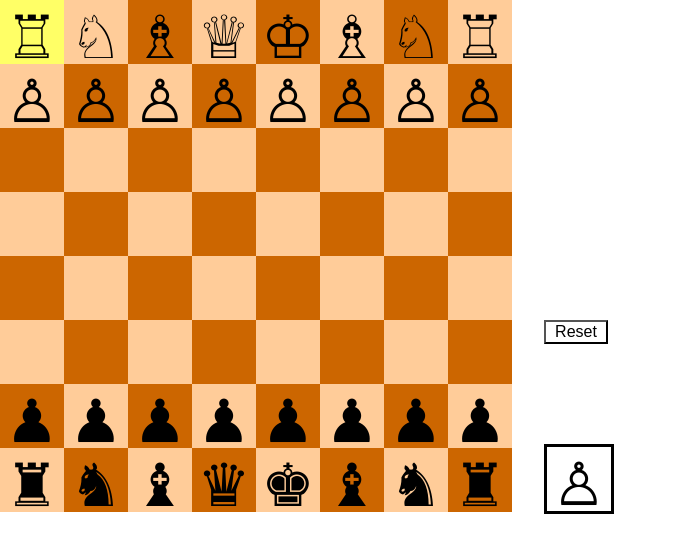
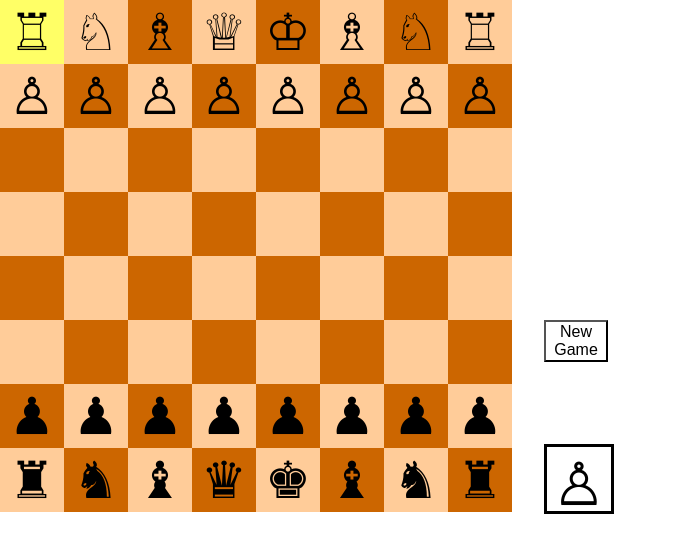
Before and after one commit to pmcgoort/Chess, a React (Create React App) app: page / in a window 1280 px wide. Shown: the top 552 px of the page, without its empty margins (0-677 px from the left). Built offline with nearby package versions, Linux system fonts and the light colour scheme.

Commit message:
Fixed bugs
Fixed board shift issue

```diff
--- a/package.json
+++ b/package.json
@@ -15,6 +15,8 @@
   },
   "scripts": {
     "start": "react-scripts start",
+    "predeploy": "npm run build",
+    "deploy": "gh-pages -d build",
     "build": "react-scripts build",
     "test": "react-scripts test",
     "eject": "react-scripts eject"
@@ -36,5 +38,8 @@
       "last 1 firefox version",
       "last 1 safari version"
     ]
+  },
+  "devDependencies": {
+    "gh-pages": "^3.1.0"
   }
 }
--- a/src/App.min.css
+++ b/src/App.min.css
@@ -1 +1 @@
-.blackSquare{background-color:#cc6600}.whiteSquare{background-color:#ffcc99}.clickedSquare{background-color:green}.square{height:8vh;width:8vh;display:inline-block}.square:hover{background-color:#ffff66}.newRow{height:8vh}.piece{text-align:center;font-size:7.44vh}.hide{display:none}#pawnChange{position:absolute;left:68vh;top:4vh;font-size:2vh}.pawnChangeButton{display:block;font-size:2vh;width:8vh;background-color:white}.pawnChangeButton:hover{background-color:black;color:white}#reset{position:absolute;left:68vh;top:40vh;background-color:white;width:8vh;font-size:2vh}#reset:hover{background-color:black;color:white}#turn{position:absolute;left:68vh;top:48vh;font-size:7.44vh;border-style:solid;border-width:.4vh;width:8vh;height:8vh;text-align:center}
+.blackSquare{background-color:#cc6600}.whiteSquare{background-color:#ffcc99}.clickedSquare{background-color:green}.square{z-index:1;height:8vh;width:8vh;display:inline-block}.emptySquare{z-index:-1;font-size:20px;color:rgba(55,0,0,0)}.square:hover{background-color:#ffff66}.newRow{height:8vh}.piece{text-align:center;height:8vh;width:8vh;display:inline-block;font-size:6.4vh}.hide{display:none}#pawnChange{position:absolute;left:68vh;top:4vh;font-size:2vh}.pawnChangeButton{display:block;font-size:2vh;width:8vh;background-color:white}.pawnChangeButton:hover{background-color:black;color:white}#reset{position:absolute;left:68vh;top:40vh;background-color:white;width:8vh;font-size:2vh}#reset:hover{background-color:black;color:white}#turn{position:absolute;left:68vh;top:48vh;font-size:7.44vh;border-style:solid;border-width:.4vh;width:8vh;height:8vh;text-align:center}#message{font-size:4vh}
--- a/src/App.scss
+++ b/src/App.scss
@@ -13,9 +13,16 @@ $size: 8vh;
 }
 
 .square{
+  z-index: 1;
   height: $size;
   width: $size;
   display: inline-block;
+}
+
+.emptySquare{
+  z-index: -1;
+  font-size: 20px;
+  color: rgba(55,0,0,0);
 }
 
 .square:hover{
@@ -28,7 +35,10 @@ $size: 8vh;
 
 .piece{
   text-align: center;
-  font-size: $size*0.93;
+  height: $size;
+  width: $size;
+  display: inline-block;
+  font-size: $size*0.8;
 }
 
 .hide{
@@ -79,3 +89,7 @@ $size: 8vh;
   height: $size;
   text-align: center;
 }
+
+#message{
+  font-size: $size/2
+}
--- a/src/Main.js
+++ b/src/Main.js
@@ -209,6 +209,7 @@ class Main extends Component {
 
                 /*assigns the piece icon to each square*/
                 var piece
+                var pieceClass = 'piece'
 
                 switch (board[index][jndex]){
                   case 'WK':
@@ -261,18 +262,20 @@ class Main extends Component {
                   break
 
                   default:
+                    piece = 'l'
+                    pieceClass = 'piece emptySquare'
                   break;
                 }
                 if(this.state.message !== 'Checkmate' && this.state.message !== 'Stalemate'){
                   return(
                     <div class={squareColor} onClick={this.clicked(index, jndex)}>
-                      <div class='piece'>{piece}</div>
+                      <div class={pieceClass}>{piece}</div>
                     </div>
                   )
                 } else {
                   return(
                     <div class={squareColor}>
-                      <div class='piece'>{piece}</div>
+                      <div class={pieceClass}>{piece}</div>
                     </div>
                   )
                 }
@@ -282,7 +285,7 @@ class Main extends Component {
           )
           })
         }
-        <button id='reset' onClick={this.reset}>Reset</button>
+        <button id='reset' onClick={this.reset}>New Game</button>
         <p id='turn'>{turn}</p>
         <p id='message'>{this.state.message}</p>
         <div id='pawnChange' class={pawnChange}>
```
Also changed, not shown: 16 other files (tests, documents, lock files or other folders).
